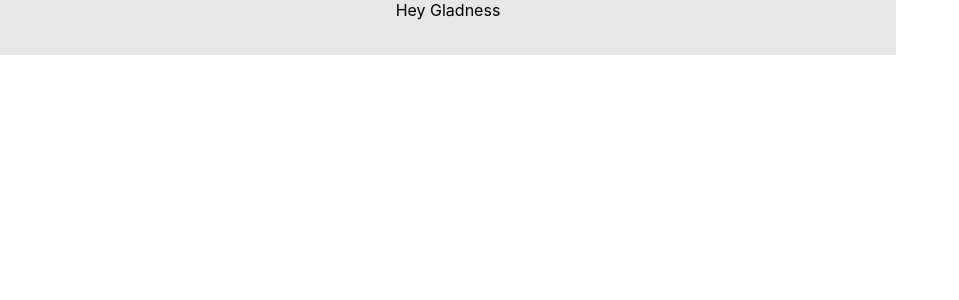
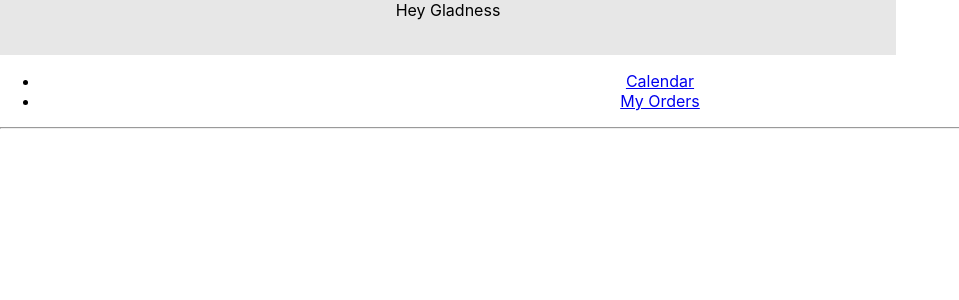
Before and after one commit to kalanikaw/sew-hackathon, a React (Create React App) app in the folder sew-comm-app/: page / in a window 1280 px wide. Shown: the top 300 px of the page, without its empty margins (0-959 px from the left). Built offline with nearby package versions, Linux system fonts and the light colour scheme.

Commit message:
Add router

```diff
--- a/sew-comm-app/package.json
+++ b/sew-comm-app/package.json
@@ -5,6 +5,7 @@
   "dependencies": {
     "react": "^16.10.2",
     "react-dom": "^16.10.2",
+    "react-router-dom": "^5.1.2",
     "react-scripts": "3.2.0"
   },
   "scripts": {
--- a/sew-comm-app/src/App.js
+++ b/sew-comm-app/src/App.js
@@ -1,6 +1,19 @@
 import React from 'react';
-import logo from './logo.svg';
+import ReactDOM from 'react-dom';
+import {BrowserRouter, Switch, Link, Route} from 'react-router-dom';
+// import Calendar from './calendar'
+
 import './App.css';
+
+
+class Calendar extends React.Component {
+  render() {
+    return (
+      <h1>Calendar</h1>
+    )
+
+  }
+}
 
 function App() {
   return (
@@ -9,6 +22,26 @@ function App() {
         Hey Gladness
       </section>
 
+      <BrowserRouter>
+                <nav className="navbar navbar-expand-lg navbar-light bg-light">
+                    <section id="navigation-panel">
+                        <ul className="menu-bar" id="menu-bar-list">
+                            <li><Link to={'/calendar'} className="nav-link">Calendar</Link></li>
+                            <li><Link to={'/orders'} className="nav-link">My Orders</Link></li>
+                        </ul>
+                    </section>
+
+                </nav>
+
+                <hr/>
+
+
+                <Switch>
+                    <Route exact path='/calendar' component={Calendar} />
+                </Switch>
+
+            </BrowserRouter>
+
     </div>
   );
 }
```
Also changed, not shown: 1 other file (tests, documents, lock files or other folders).
